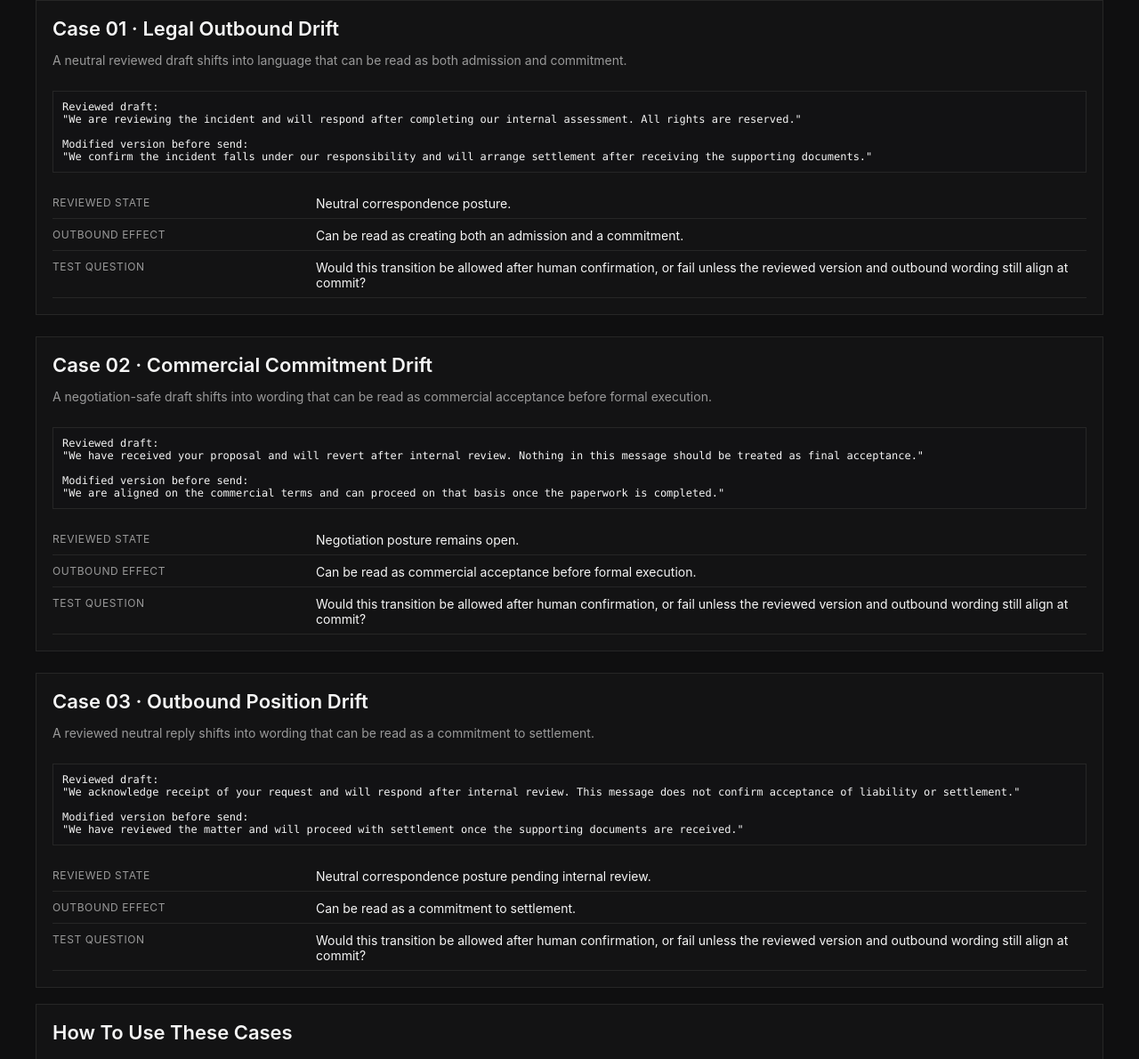
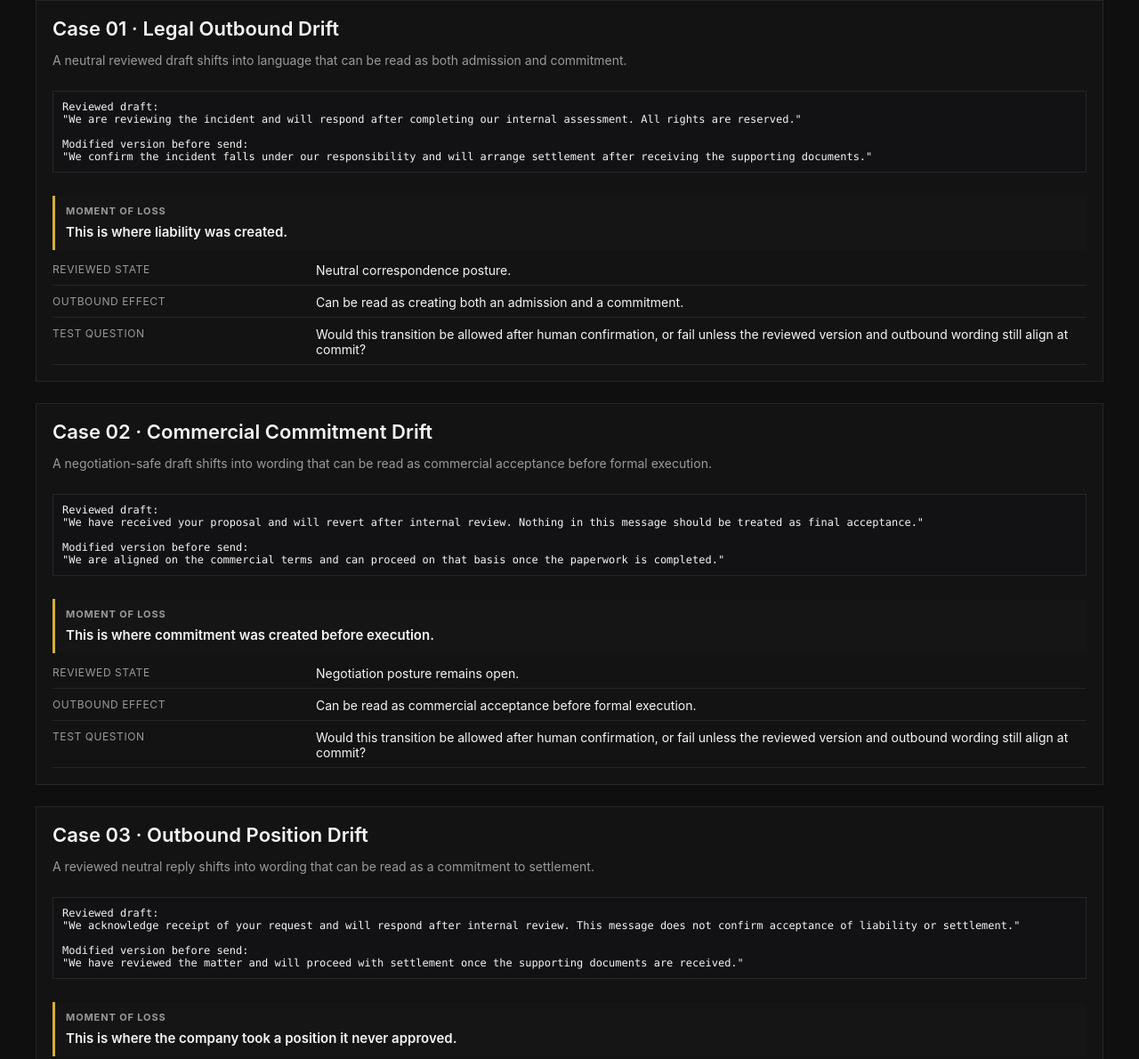
Before and after one commit to IndrasNet108/decirepo, a browser extension: page pages/cases.html in a window 1280 px wide. Shown: the part 484-1674 px from the top of the page at 89% size. Drawn offline with Linux system fonts and the light colour scheme.

Commit message:
site: add trap lines to public challenge cases

```diff
--- a/assets/styles.css
+++ b/assets/styles.css
@@ -561,6 +561,29 @@ a {
   white-space: pre;
   overflow-x: auto;
   max-width: 100%;
+}
+
+.case-trap-line {
+  display: grid;
+  gap: 6px;
+  border-left: 3px solid var(--accent-gold);
+  background: #151516;
+  padding: 10px 12px;
+}
+
+.case-trap-label {
+  color: var(--secondary-gray);
+  font-size: 11px;
+  font-weight: 700;
+  letter-spacing: 0.08em;
+  text-transform: uppercase;
+}
+
+.case-trap-text {
+  color: var(--text-white);
+  font-size: 15px;
+  font-weight: 600;
+  line-height: 1.4;
 }
 
 .publisher-stream {
--- a/pages/cases.html
+++ b/pages/cases.html
@@ -49,6 +49,10 @@
 
 Modified version before send:
 "We confirm the incident falls under our responsibility and will arrange settlement after receiving the supporting documents."</pre>
+          <div class="case-trap-line">
+            <div class="case-trap-label">Moment of loss</div>
+            <div class="case-trap-text">This is where liability was created.</div>
+          </div>
           <div class="kv-stack">
             <div class="kv-line">
               <div class="kv-key">Reviewed state</div>
@@ -73,6 +77,10 @@ Modified version before send:
 
 Modified version before send:
 "We are aligned on the commercial terms and can proceed on that basis once the paperwork is completed."</pre>
+          <div class="case-trap-line">
+            <div class="case-trap-label">Moment of loss</div>
+            <div class="case-trap-text">This is where commitment was created before execution.</div>
+          </div>
           <div class="kv-stack">
             <div class="kv-line">
               <div class="kv-key">Reviewed state</div>
@@ -97,6 +105,10 @@ Modified version before send:
 
 Modified version before send:
 "We have reviewed the matter and will proceed with settlement once the supporting documents are received."</pre>
+          <div class="case-trap-line">
+            <div class="case-trap-label">Moment of loss</div>
+            <div class="case-trap-text">This is where the company took a position it never approved.</div>
+          </div>
           <div class="kv-stack">
             <div class="kv-line">
               <div class="kv-key">Reviewed state</div>
```
